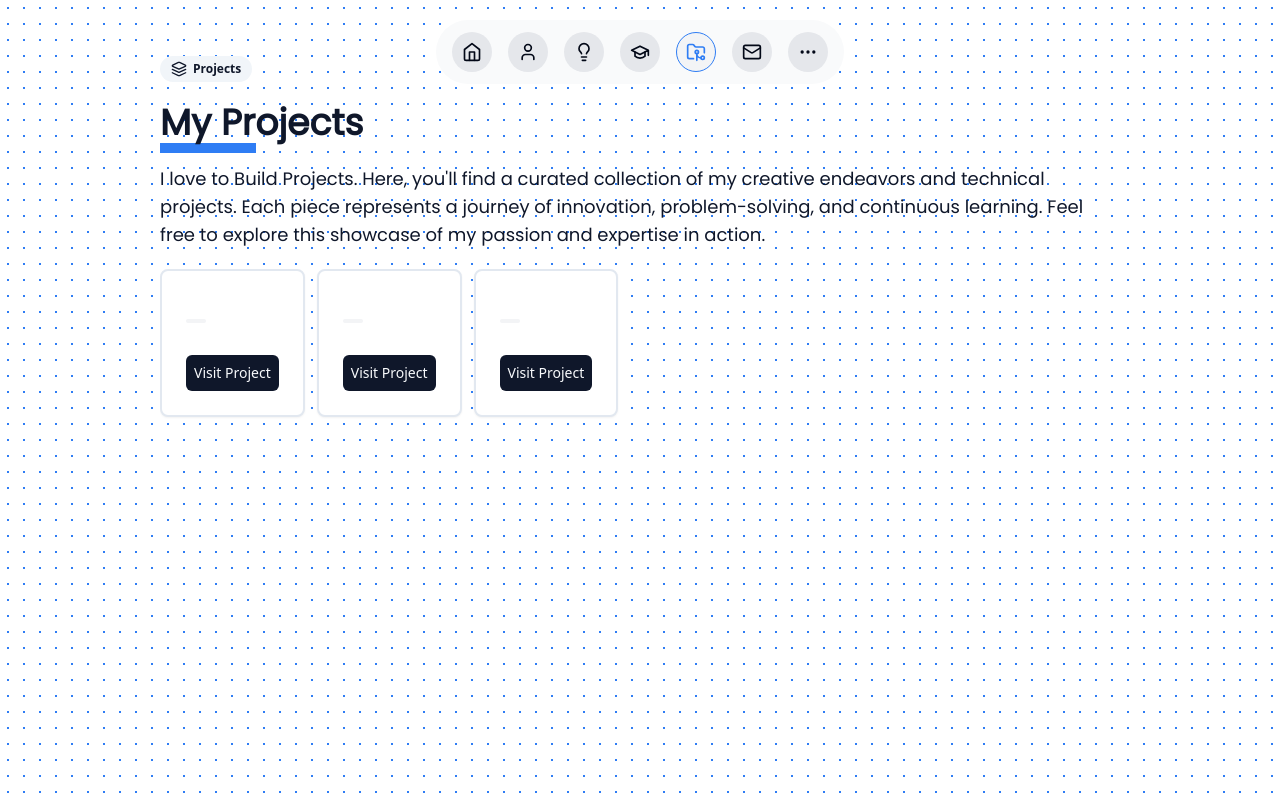
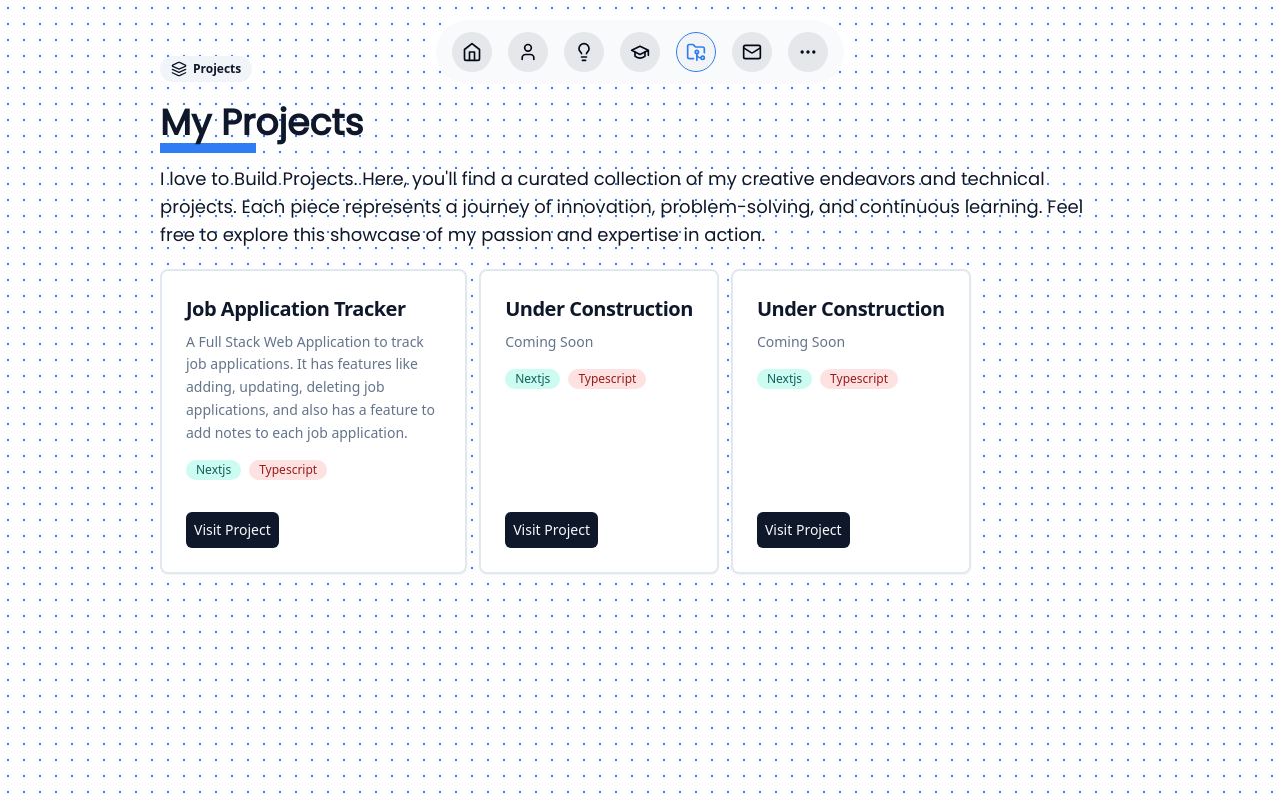
Before and after one commit to mokone-september/Portfolio, a Next.js app: page /projects in a window 1280 px wide. Built offline with nearby package versions, Linux system fonts and the light colour scheme.

Commit message:
feat: add links to website portfolio

```diff
--- a/package.json
+++ b/package.json
@@ -1,3 +1,4 @@
+
 {
   "name": "app",
   "version": "0.1.0",
--- a/src/app/projects/page.tsx
+++ b/src/app/projects/page.tsx
@@ -8,25 +8,27 @@ const projectsPage = () => {
   // PROJECTS DATA
   const Projects = [
     {
-      title: "",
+      title: "Job Application Tracker",
       description:
-        ``,
-      tags: [""],
-      link: "",
+        `A Full Stack Web Application to track job applications.
+        It has features like adding, updating, deleting job applications,
+        and also has a feature to add notes to each job application.`,
+      tags: ["Nextjs", "Typescript"],
+      link: "https://job-application-tracker-rho.vercel.app/",
     },
 
     {
-      title: "",
+      title: "Under Construction",
       description:
-        " ",
-      tags: [""],
+        "Coming Soon",
+      tags: ["Nextjs", "Typescript"],
       link: "",
     },
     {
-      title: "",
+      title: "Under Construction",
       description:
-    "",
-      tags: [""],
+    "Coming Soon",
+      tags: ["Nextjs", "Typescript"],
       link: "",
     },
   ];
--- a/src/app/skills/page.tsx
+++ b/src/app/skills/page.tsx
@@ -109,10 +109,10 @@ const skillPage = () => {
         <Heading>My Technical Experience/Skills.</Heading>
         <FramerWrapper y={0} x={200}>
           <p className="font-poppins text-xl w-full text-primary max-sm:text-lg">
-            Currently i am a fresher and i have a solid understand of HTML5,
+            Currently I am a fresher and I have a solid understand of HTML5,
             CSS3, JS, TS and React, including responsive design principles. I
             specialize in building web applications and sites using Javascript,
-            Typescript, React, Nextjs & Node.
+            Typescript, React, Nextjs & Nodejs.
           </p>
         </FramerWrapper>
         <FramerWrapper y={100} delay={0.3} className="block w-full">
```
Also changed, not shown: 1 other file (tests, documents, lock files or other folders).
